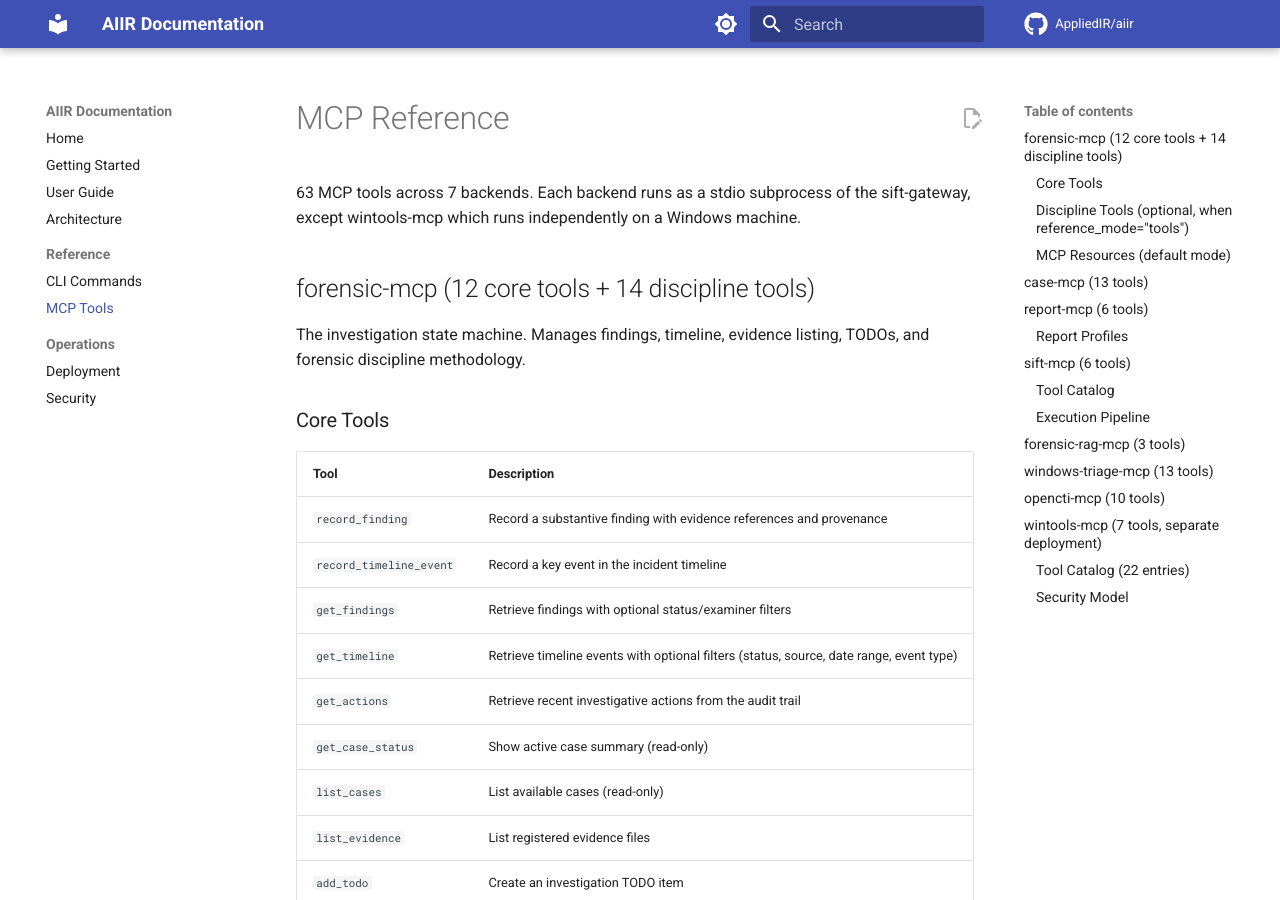
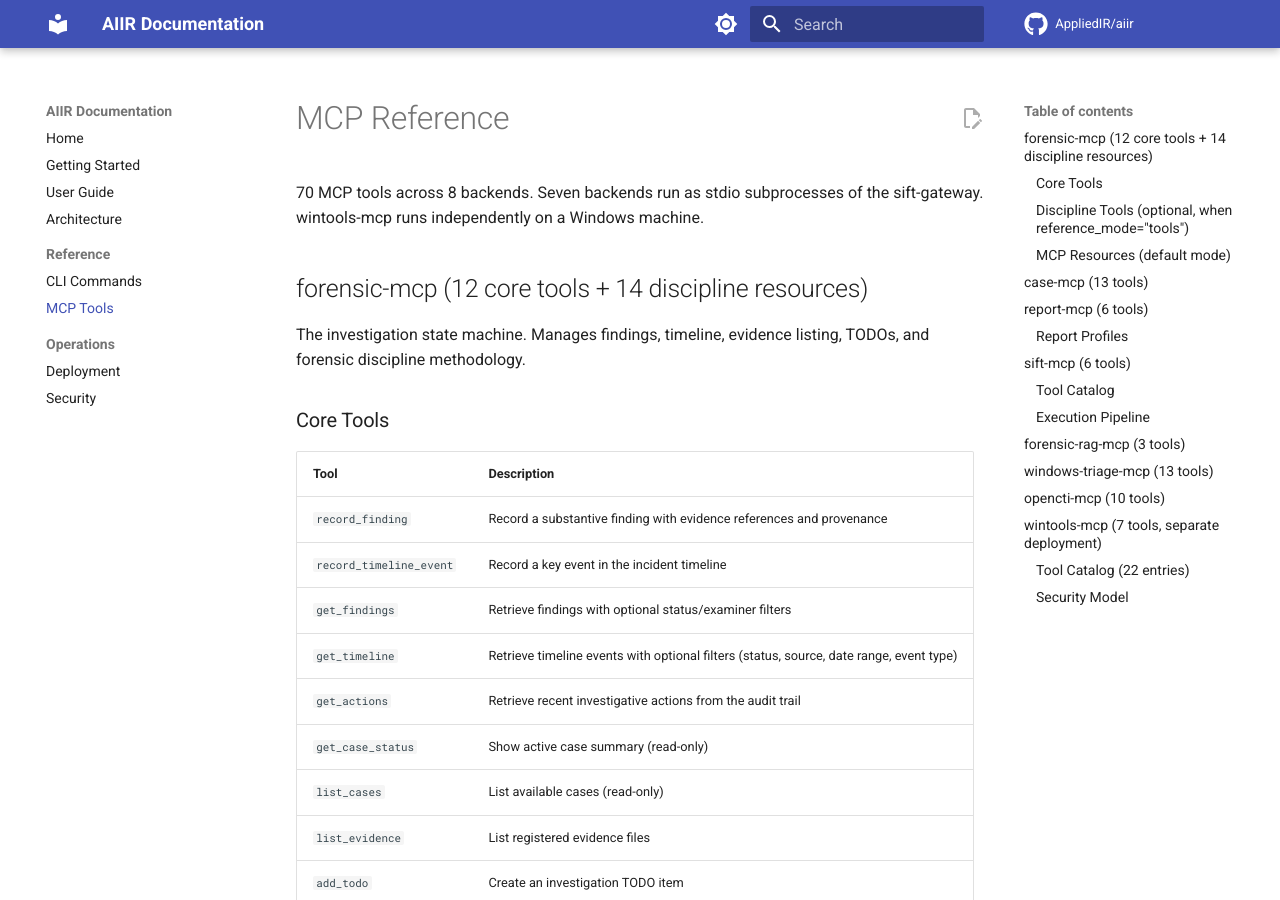
Before and after one commit to AppliedIR/aiir, an MkDocs documentation site: the page built from docs/mcp-reference.md, in a window 1280 px wide and 900 px high. Built offline with MkDocs 1.6.1 and Material for MkDocs 9.7.7, drawn with Linux system fonts in a browser that asks for light colours; comment, search, counter and statistics services are not loaded.

Commit message:
fix tool counts, remove stale chmod 444 references from docs and help strings

```diff
--- a/docs/mcp-reference.md
+++ b/docs/mcp-reference.md
@@ -1,8 +1,8 @@
 # MCP Reference
 
-63 MCP tools across 7 backends. Each backend runs as a stdio subprocess of the sift-gateway, except wintools-mcp which runs independently on a Windows machine.
+70 MCP tools across 8 backends. Seven backends run as stdio subprocesses of the sift-gateway. wintools-mcp runs independently on a Windows machine.
 
-## forensic-mcp (12 core tools + 14 discipline tools)
+## forensic-mcp (12 core tools + 14 discipline resources)
 
 The investigation state machine. Manages findings, timeline, evidence listing, TODOs, and forensic discipline methodology.
 
```
Also changed, not shown: README.md (+2 -2 lines), docs/architecture.md (+1 -1 lines), docs/cli-reference.md (+1 -1 lines), docs/index.md (+1 -1 lines), 1 other file.
